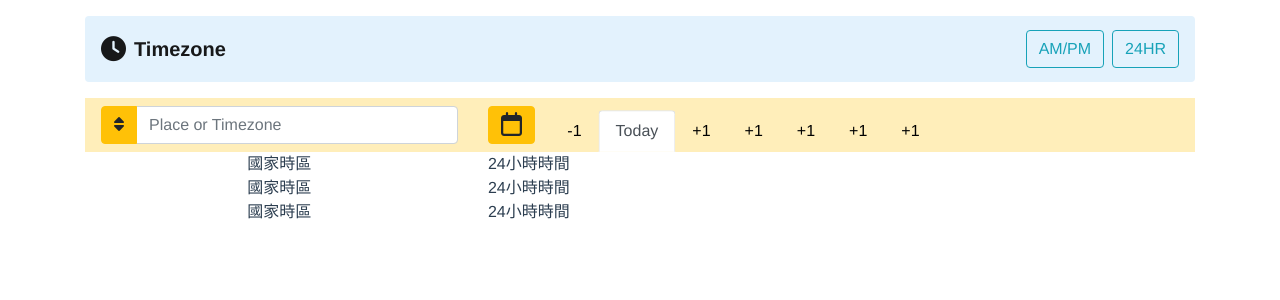
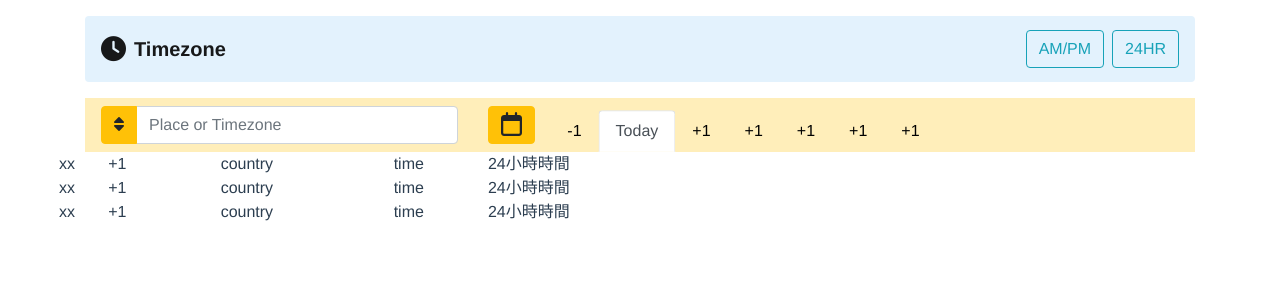
Before and after one commit to Joy-Chang-2021/Timezone_Clock, a Vue app: page / in a window 1280 px wide. Shown: the top 300 px of the page. Built offline with nearby package versions, Linux system fonts and the light colour scheme.

Commit message:
feat: table content outline

```diff
--- a/src/components/Tables.vue
+++ b/src/components/Tables.vue
@@ -1,15 +1,36 @@
 <template>
   <table>
     <tr>
-      <td class="left">國家時區</td>
+      <td class="left position-relative">
+        <div class="setting">xx</div>
+        <div class="row mx-0">
+          <div class="col-2">+1</div>
+          <div class="col-6">country</div>
+          <div class="col-4">time</div>
+        </div>
+      </td>
       <td class="right">24小時時間</td>
     </tr>
     <tr>
-      <td class="left">國家時區</td>
+      <td class="left position-relative">
+        <div class="setting">xx</div>
+        <div class="row mx-0">
+          <div class="col-2">+1</div>
+          <div class="col-6">country</div>
+          <div class="col-4">time</div>
+        </div>
+      </td>
       <td class="right">24小時時間</td>
     </tr>
     <tr>
-      <td class="left">國家時區</td>
+      <td class="left position-relative">
+        <div class="setting">xx</div>
+        <div class="row mx-0">
+          <div class="col-2">+1</div>
+          <div class="col-6">country</div>
+          <div class="col-4">time</div>
+        </div>
+      </td>
       <td class="right">24小時時間</td>
     </tr>
   </table>
@@ -20,3 +41,11 @@ export default {
   name: 'Tables',
 }
 </script>
+
+<style lang="scss" scoped>
+.setting {
+  position: absolute;
+  transform: translateX(-100%);
+  padding: 0 10px;
+}
+</style>
```
